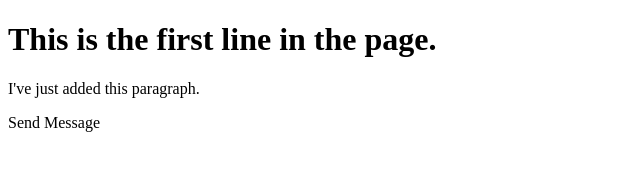
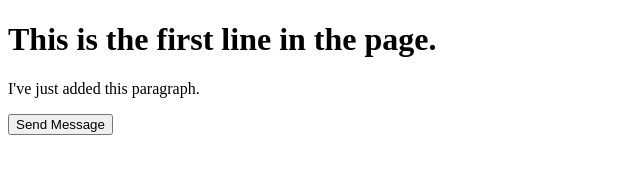
Before and after one commit to zenocodes/collabo, a plain HTML site: page index.html in a window 1280 px wide. Shown: the whole page, without its empty margins (0-640 px from the left). Drawn offline with Linux system fonts and the light colour scheme.

Commit message:
fixed the button tags

```diff
--- a/index.html
+++ b/index.html
@@ -9,6 +9,6 @@
 <body>
     <h1>This is the first line in the page.</h1>
     <p>I've just added this paragraph.</p>
-    <buton>Send Message</buton>
+    <button>Send Message</button>
 </body>
 </html>
```
